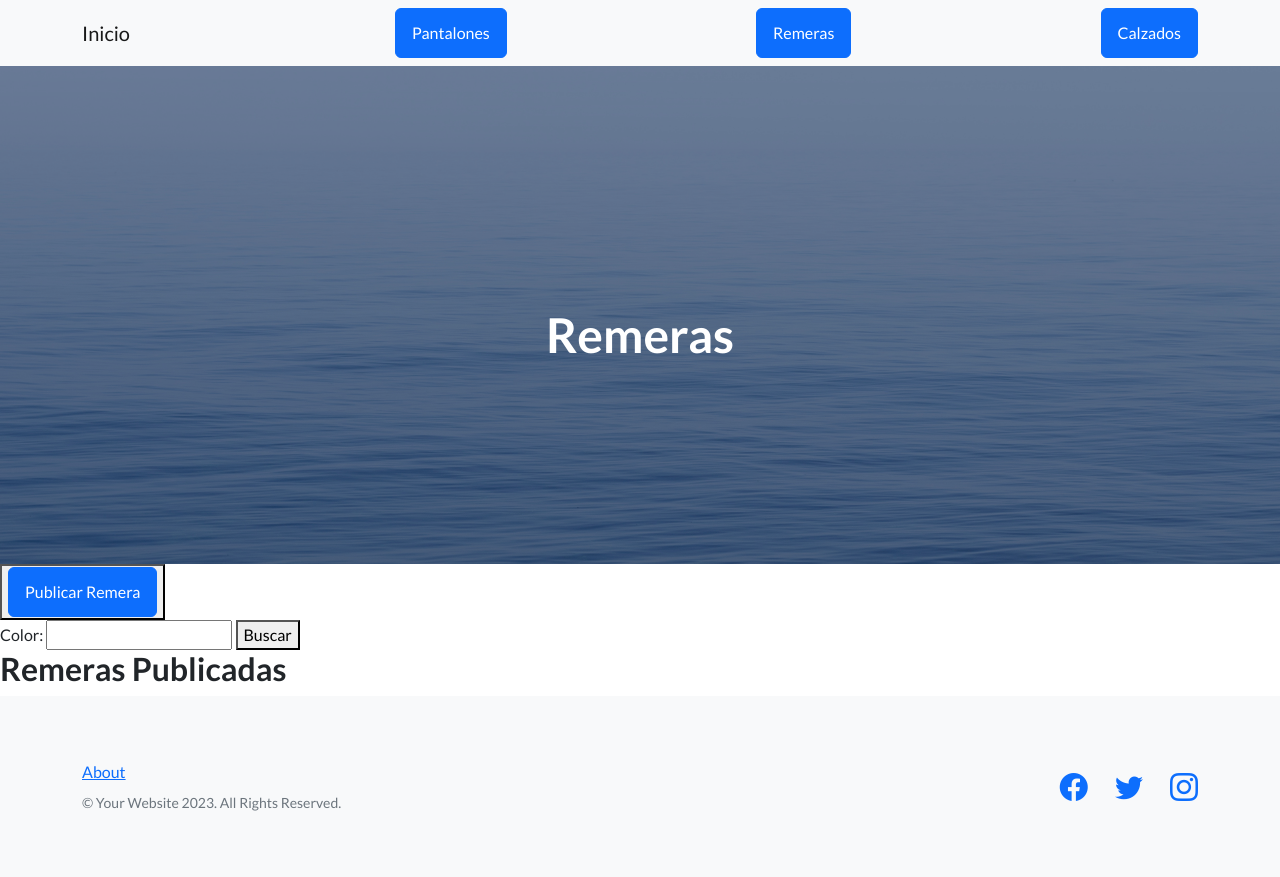
After one commit to hckta/Entrega-Final-Rivero, a Django app: page /remeras/ in a window 1280 px wide. The commit adds this page. Run offline with Django 4.2, Linux system fonts and the light colour scheme; data that the repository does not hold is empty; some libraries are stand-ins or nearby versions.

Commit message:
Tercera pre entrega terminada

```diff
--- a/Templates/base.html
+++ b/Templates/base.html
@@ -23,9 +23,12 @@
         <nav class="navbar navbar-light bg-light static-top">
             <div class="container">
                 <a class="navbar-brand" href={% url 'inicio:inicio' %}>Inicio</a>
-                <a class="btn btn-primary" href={% url 'inicio:publicar_pantalon' %}>Publicar Pantalon</a>
+                {% comment %} <a class="btn btn-primary" href={% url 'inicio:publicar_pantalon' %}>Publicar Pantalon</a>
                 <a class="btn btn-primary" href={% url 'inicio:publicar_remera' %}>Publicar Remera</a>
-                <a class="btn btn-primary" href={% url 'inicio:publicar_calzado' %}>Publicar Calzado</a>
+                <a class="btn btn-primary" href={% url 'inicio:publicar_calzado' %}>Publicar Calzado</a> {% endcomment %}
+                <a class="btn btn-primary" href={% url 'inicio:listar_pantalones' %}>Pantalones</a>
+                <a class="btn btn-primary" href={% url 'inicio:listar_remeras' %}>Remeras</a>
+                <a class="btn btn-primary" href={% url 'inicio:listar_calzados' %}>Calzados</a>
             </div>
         </nav>
         <!-- Masthead-->
--- a/inicio/forms.py
+++ b/inicio/forms.py
@@ -22,3 +22,12 @@ class PublicarCalzadoForm(forms.Form):
     marca = forms.CharField(max_length=10)
     talle = forms.IntegerField()
     fecha_publicacion= forms.DateField(required=False)
+
+class BuscarPantalonForm(forms.Form):
+    color = forms.CharField(max_length=15, required=False)
+
+class BuscarRemeraForm(forms.Form):
+    color = forms.CharField(max_length=15, required=False)
+
+class BuscarCalzadoForm(forms.Form):
+    color = forms.CharField(max_length=15, required=False)
--- a/inicio/templates/inicio/inicio.html
+++ b/inicio/templates/inicio/inicio.html
@@ -8,5 +8,5 @@ Tienda Online
 {% endblock h1_header %}
 
 {% block contenido %}
-<p>En esta pagina podras publicar tus prendas para vender!</p>
+<p>En esta pagina podras publicar tus articulos para vender!</p>
 {% endblock contenido %}
--- /dev/null
+++ b/inicio/templates/inicio/listar_remeras.html
@@ -0,0 +1,23 @@
+{% extends 'base.html' %}
+{% block title_head %}
+<title>Remeras</title>
+{% endblock title_head %}
+
+{% block h1_header %}
+<h1>Remeras</h1>
+{% endblock h1_header %}
+
+{% block contenido %}
+<button>
+    <a class="btn btn-primary" href={% url 'inicio:publicar_remera' %}>Publicar Remera</a>
+</button>
+<form action="" method="get">
+    {{formulario}}
+    <button>Buscar</button>
+</form>
+
+<h2>Remeras Publicadas</h2>
+{% for remera in remeras %}
+<li> Color: {{remera.color}} - Marca: {{remera.marca}} - Talle: {{remera.talle}} - Fecha de publicacion: {{remera.fecha_publicacion}}</li>
+{% endfor %}
+{% endblock contenido %}
--- a/inicio/urls.py
+++ b/inicio/urls.py
@@ -8,4 +8,8 @@ urlpatterns = [
     path('pantalon/publicar/', views.publicar_pantalon, name ='publicar_pantalon'),
     path('remera/publicar/', views.publicar_remera, name ='publicar_remera'),
     path('calzado/publicar/', views.publicar_calzado, name ='publicar_calzado'),
+    path('pantalones/', views.listar_pantalones, name='listar_pantalones'),
+    path('remeras/', views.listar_remeras, name='listar_remeras'),
+    path('calzados/', views.listar_calzados, name='listar_calzados'),
+
 ]
--- a/inicio/views.py
+++ b/inicio/views.py
@@ -1,5 +1,5 @@
-from django.shortcuts import render
-from inicio.forms import PublicarPantalonForm, PublicarRemeraForm, PublicarCalzadoForm
+from django.shortcuts import render, redirect
+from inicio.forms import PublicarPantalonForm, PublicarRemeraForm, PublicarCalzadoForm, BuscarPantalonForm, BuscarRemeraForm, BuscarCalzadoForm
 from inicio.models import Pantalon, Remera, Calzado
 # Create your views here.
 
@@ -8,48 +8,72 @@ def inicio(request):
     return render(request, 'inicio/inicio.html')
 
 def publicar_pantalon(request):
-    mensaje = ''
     if request.method == 'POST':
         formulario = PublicarPantalonForm(request.POST)
         if formulario.is_valid():
             info = formulario.cleaned_data
             pantalon = Pantalon(color=info['color'],marca=info['marca'],talle=info['talle'],fecha_publicacion=info['fecha_publicacion'])
             pantalon.save()
-            mensaje ='Se publico el pantalon exitosamente'
+            return redirect('inicio:listar_pantalones',)
         else:
             return render(request,'inicio/publicar_pantalon.html', {'formulario':formulario})
 
     formulario = PublicarPantalonForm()
-    return render(request,'inicio/publicar_pantalon.html', {'formulario':formulario, 'mensaje': mensaje})
+    return render(request,'inicio/publicar_pantalon.html', {'formulario':formulario})
 
 
 def publicar_remera(request):
-    mensaje = ''
     if request.method == 'POST':
         formulario = PublicarRemeraForm(request.POST)
         if formulario.is_valid():
             info = formulario.cleaned_data
             remera = Remera(color=info['color'],marca=info['marca'],talle=info['talle'],fecha_publicacion=info['fecha_publicacion'])
             remera.save()
-            mensaje ='Se publico la remera exitosamente'
+            return redirect('inicio:listar_remeras')
         else:
             return render(request,'inicio/publicar_remera.html', {'formulario':formulario})
 
     formulario = PublicarRemeraForm()
-    return render(request,'inicio/publicar_remera.html', {'formulario':formulario, 'mensaje': mensaje})
+    return render(request,'inicio/publicar_remera.html', {'formulario':formulario})
 
 
 def publicar_calzado(request):
-    mensaje = ''
     if request.method == 'POST':
         formulario = PublicarCalzadoForm(request.POST)
         if formulario.is_valid():
             info = formulario.cleaned_data
             calzado = Calzado(color=info['color'],marca=info['marca'],talle=info['talle'],fecha_publicacion=info['fecha_publicacion'])
             calzado.save()
-            mensaje ='Se publico el calzado exitosamente'
+            return redirect('inicio:listar_calzados')
         else:
             return render(request,'inicio/publicar_calzado.html',{'formulario':formulario})
 
     formulario = PublicarCalzadoForm()
-    return render(request,'inicio/publicar_calzado.html',{'formulario':formulario, 'mensaje': mensaje})
+    return render(request,'inicio/publicar_calzado.html',{'formulario':formulario})
+
+def listar_pantalones(request):
+    formulario = BuscarPantalonForm(request.GET)
+    if formulario.is_valid():
+        color_buscado = formulario.cleaned_data['color']
+        listado_pantalones = Pantalon.objects.filter(color__icontains=color_buscado)
+
+    formulario = BuscarPantalonForm()
+    return render(request,'inicio/listar_pantalones.html',{'formulario':formulario, 'pantalones':listado_pantalones})
+
+def listar_remeras(request):
+    formulario = BuscarRemeraForm(request.GET)
+    if formulario.is_valid():
+        color_buscado = formulario.cleaned_data['color']
+        listado_remeras = Remera.objects.filter(color__icontains=color_buscado)
+
+    formulario = BuscarRemeraForm()
+    return render(request,'inicio/listar_remeras.html',{'formulario':formulario, 'remeras':listado_remeras})
+
+def listar_calzados(request):
+    formulario = BuscarCalzadoForm(request.GET)
+    if formulario.is_valid():
+        color_buscado = formulario.cleaned_data['color']
+        listado_calzado = Calzado.objects.filter(color__icontains=color_buscado)
+
+    formulario = BuscarCalzadoForm()
+    return render(request,'inicio/listar_calzados.html',{'formulario':formulario, 'calzados':listado_calzado} )
```
Also changed, not shown: inicio/templates/inicio/listar_calzados.html (added, +23 -0 lines), inicio/templates/inicio/listar_pantalones.html (added, +23 -0 lines), README.md.
